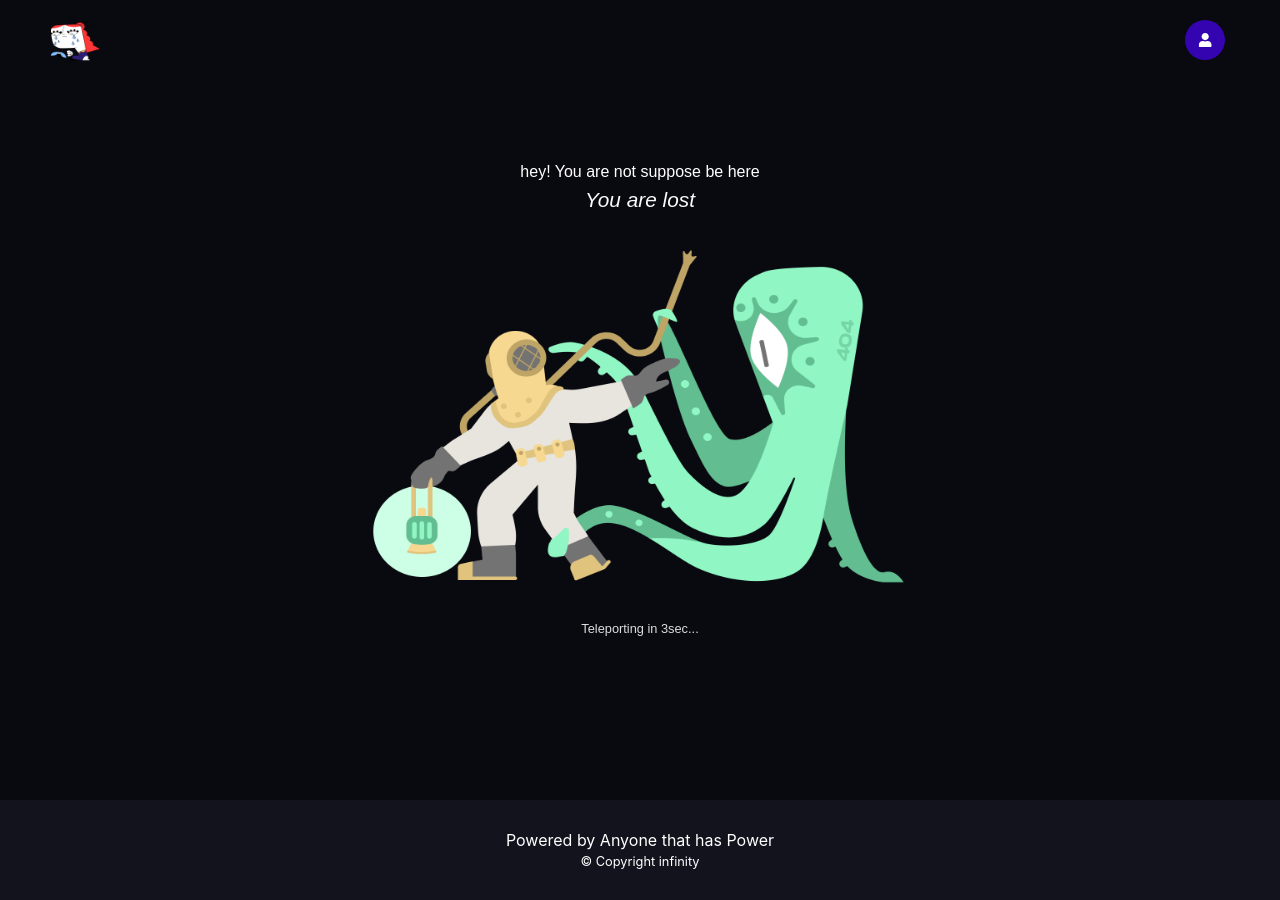
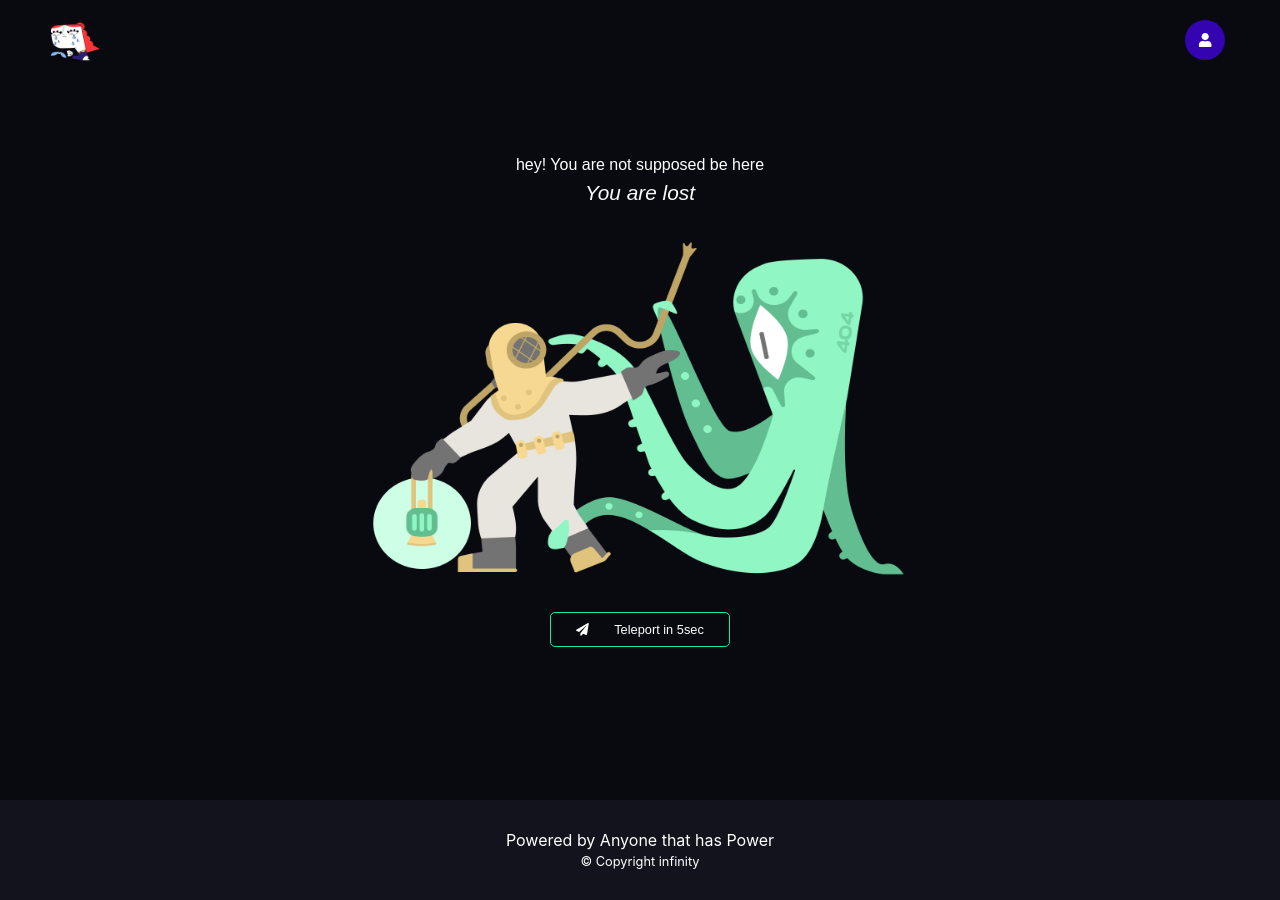
Before and after one commit to orjiAce/formik-app, a Next.js app: page /404 in a window 1280 px wide. Before the commit this address had no page. Built offline with nearby package versions, Linux system fonts and the light colour scheme.

Commit message:
added teleporting functionality

```diff
--- a/package.json
+++ b/package.json
@@ -21,7 +21,6 @@
     "react-dom": "17.0.1",
     "react-icons": "^4.1.0",
     "sass": "^1.32.6",
-    "webpack": "^5.21.2",
     "yup": "^0.32.8"
   }
 }
--- a/pages/404/index.js
+++ b/pages/404/index.js
@@ -1,25 +1,32 @@
-import React, {useEffect} from 'react';
+import React, {useState} from 'react';
 import styles from '../../styles/Home.module.scss'
 import Image from "next/image";
 import {useRouter} from "next/router";
+import {FaPaperPlane} from "react-icons/fa";
 
 
 
 const NotFound = () => {
 
     const router = useRouter()
-    useEffect(() => {
+let [count, setCount] = useState(0)
+
+    const teleport = () =>{
         setTimeout(() => {
             // router.go(-1)
             // router.go(1)
             router.push('/')
-        }, 3000)
-    }, [])
+        }, 5000)
+
+        setInterval(() =>{
+            setCount(count++)
+        },1000)
+    }
     return (
         <div className={styles.notfound}>
 
             <div>
-                hey! You are not suppose be here
+                hey! You are not supposed be here
             </div>
             <div className={styles.message}>
                 <h5>You are lost</h5>
@@ -28,7 +35,10 @@ const NotFound = () => {
 
 <Image src='/octopus.png' width={600} height={400}/>
             <div>
-                <small className={styles.teleMsg}>Teleporting in 3sec...</small>
+                <button className={styles.teleBtn} onClick={teleport}>
+                    <FaPaperPlane/> { count < 1 ? 'Teleport in 5sec' : 'Teleporting in ' + count}
+                </button>
+
             </div>
         </div>
     );
--- a/styles/Home.module.scss
+++ b/styles/Home.module.scss
@@ -191,3 +191,21 @@ background: none;
   font-weight: 500;
 
 }
+
+
+.teleBtn{
+  margin-top: 2%;
+  border:1px solid #0defa7;
+  width: 180px;
+  height: 35px;
+  font-size:0.8em;
+  border-radius: 5px;
+  align-items: center;
+  display: flex;
+  font-weight: 500;
+  justify-content: space-evenly;
+  cursor: pointer;
+  outline: none;
+  transition: 0.8s ease;
+
+}
```
Also changed, not shown: 1 other file (tests, documents, lock files or other folders).
